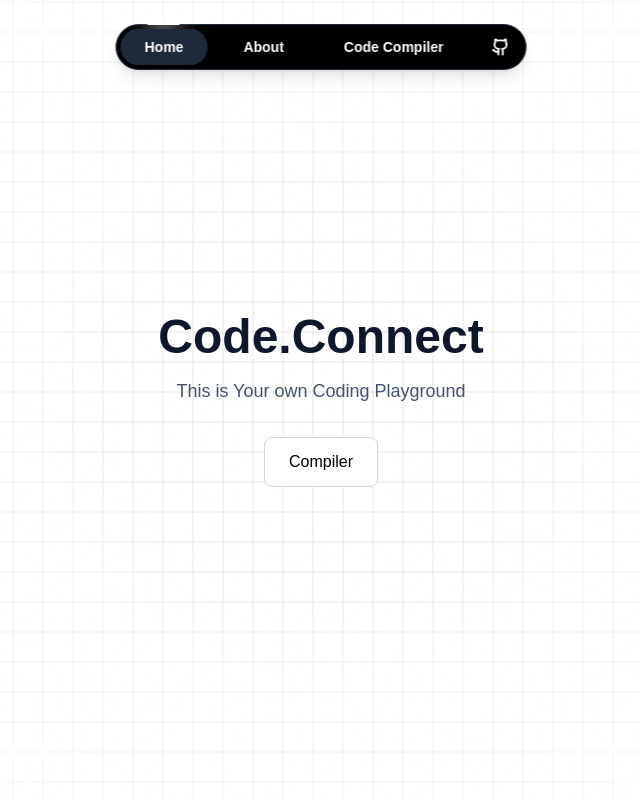
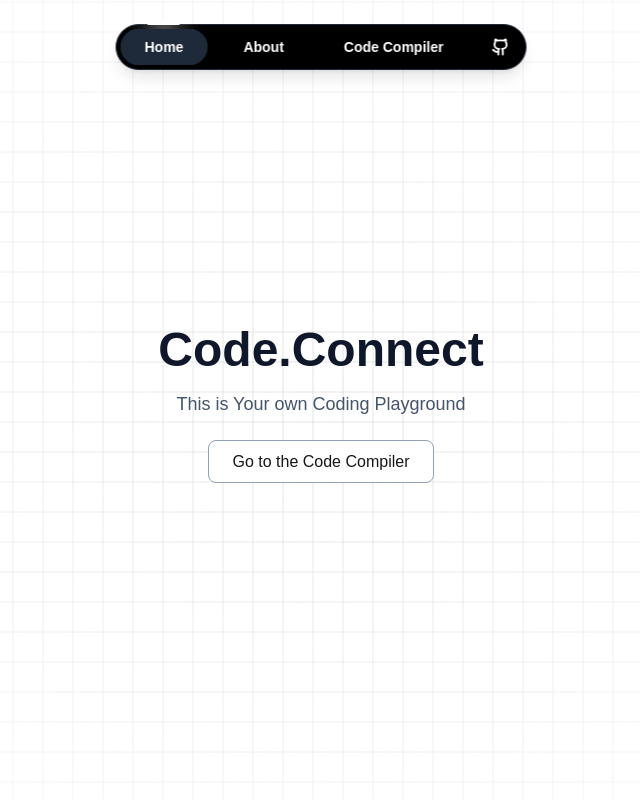
Before and after one commit to neutron420/compiler, a Next.js app in the folder web/: page / in a window 1280 px wide. Shown: the top 800 px of the page, without its empty margins (319-959 px from the left). Built offline with nearby package versions, Linux system fonts and the light colour scheme.

Commit message:
final commit

```diff
--- a/web/app/page.tsx
+++ b/web/app/page.tsx
@@ -1,16 +1,15 @@
-"use client";
-
+"use client"
 import { Squares } from "@/components/squares-background";
 import { Home, User, Briefcase } from "lucide-react";
 import { NavBar } from "@/components/tubelight-navbar";
 import { TestimonialsColumn } from "@/components/testimonials-columns-1";
 import { TreeView } from "@/components/tree-view";
 import { motion } from "framer-motion";
+import React, { useState, useEffect } from "react";
 import { Footer7 } from "@/components/footer-7";
-import { useState, useEffect } from "react";
-import { useRouter } from "next/navigation"; // ✅ router for button nav
+import { StarBorder } from "@/components/star-border";
 
-// ---------------- Navbar ----------------
+
 export function NavBarDemo() {
   const navItems = [
     { name: "Home", url: "/", icon: Home },
@@ -21,7 +20,14 @@ export function NavBarDemo() {
   return <NavBar items={navItems} />;
 }
 
-// ---------------- File Explorer ----------------
+export function StarBorderDemo() {
+  return (
+    <div className="space-y-8">
+      <StarBorder href="/compiler">Go to the Code Compiler</StarBorder>
+    </div>
+  );
+}
+
 const DemoOne = () => {
   const treeData = [
     {
@@ -85,12 +91,10 @@ const DemoOne = () => {
 
 export { DemoOne };
 
-// ---------------- Footer ----------------
 const FooterDemo = () => {
   return <Footer7 />;
 };
 
-// ---------------- Testimonials ----------------
 const testimonials = [
   {
     text: "This ERP revolutionized our operations, streamlining finance and inventory. The cloud-based platform keeps us productive, even remotely.",
@@ -209,10 +213,7 @@ const Testimonials = () => {
   );
 };
 
-// ---------------- Main Home Page ----------------
 export default function HomePage() {
-  const router = useRouter();
-
   return (
     <main className="relative w-full bg-slate-50">
       <div className="relative flex h-screen w-full flex-col items-center justify-center">
@@ -235,14 +236,8 @@ export default function HomePage() {
             This is Your own Coding Playground
           </p>
 
-          {/* ✅ Compiler button fixed */}
           <div className="mt-8">
-            <button
-              onClick={() => router.push("/compiler")}
-              className="px-6 py-3 rounded-lg bg-white text-black border border-gray-300 hover:bg-gray-100 transition"
-            >
-              Compiler
-            </button>
+            <StarBorderDemo />
           </div>
         </div>
       </div>
--- /dev/null
+++ b/web/components/star-border.tsx
@@ -0,0 +1,42 @@
+"use client";
+
+import Link from "next/link";
+import { ReactNode, ButtonHTMLAttributes } from "react";
+
+interface StarBorderProps {
+  href?: string;
+  children: ReactNode;
+  className?: string;
+  onClick?: () => void;
+}
+
+export function StarBorder({
+  href,
+  children,
+  className,
+  onClick,
+  ...props
+}: StarBorderProps & ButtonHTMLAttributes<HTMLButtonElement>) {
+  if (href) {
+    // Renders as Next.js Link
+    return (
+      <Link
+        href={href}
+        className={`px-6 py-3 rounded-lg border border-slate-400 bg-white hover:bg-slate-100 ${className || ""}`}
+      >
+        {children}
+      </Link>
+    );
+  }
+
+  // Renders as button
+  return (
+    <button
+      onClick={onClick}
+      className={`px-6 py-3 rounded-lg border border-slate-400 bg-white hover:bg-slate-100 ${className || ""}`}
+      {...props}
+    >
+      {children}
+    </button>
+  );
+}
```
